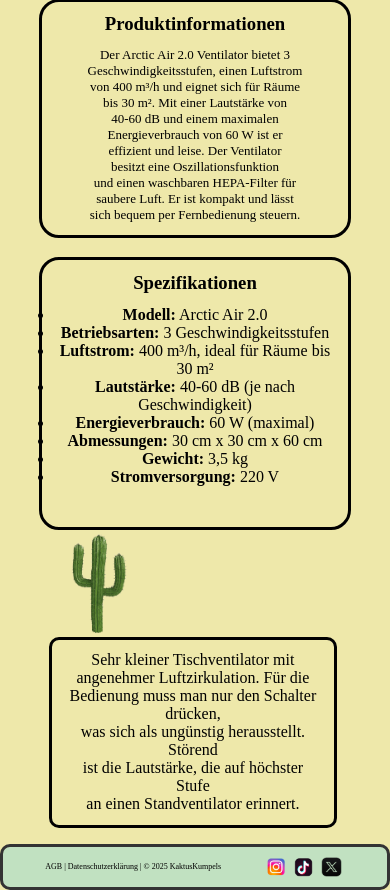
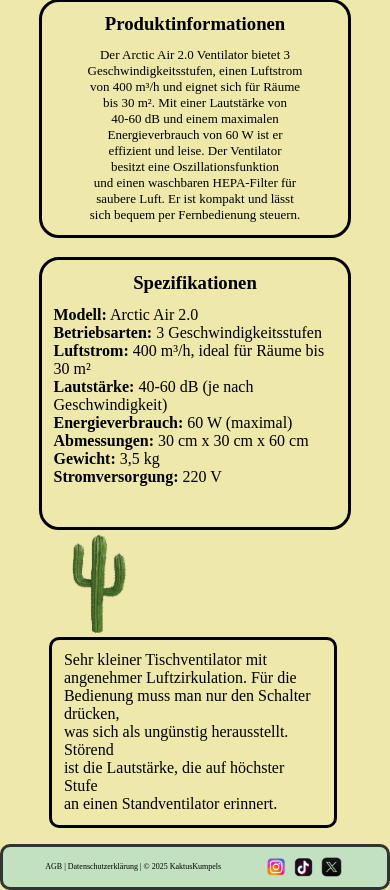
Before and after one commit to ia24b-candrianl/kaktus-kumpels, a Flask app: page /product in a window 390 px wide. Shown: the part 856-1746 px from the top of the page. Run offline with Flask 3, Linux system fonts and the light colour scheme.

Commit message:
handyansicht produktseite verbesserungen

```diff
--- a/static/product.css
+++ b/static/product.css
@@ -243,7 +243,7 @@
     .text {
         padding: 3vw;
         width: 90%;
-        text-align: center;
+        text-align: left;
         margin-bottom: 5%;
     }
     .pText{
@@ -254,6 +254,11 @@
     .spezifikationen {
         gap: 3vw;
         text-align: center;
+    }
+
+    .spezifikationen li {
+        list-style-type: none;
+        text-align: left;
     }
 
     .preOrder {
```
